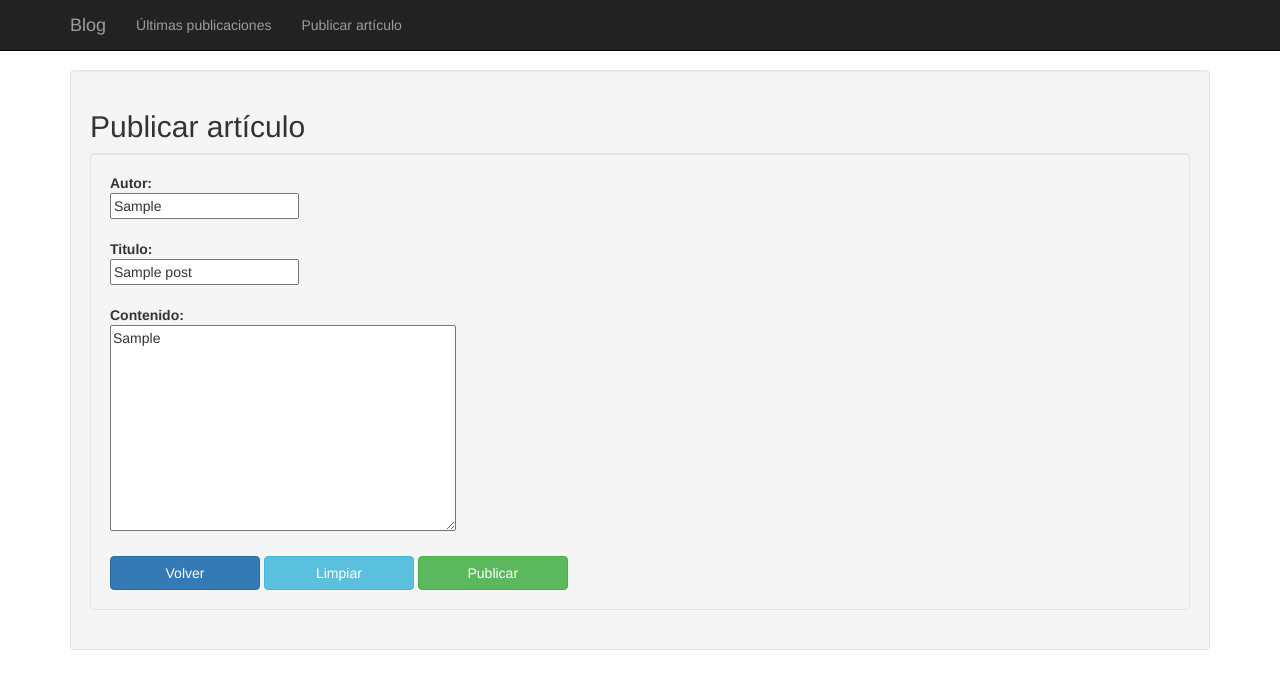
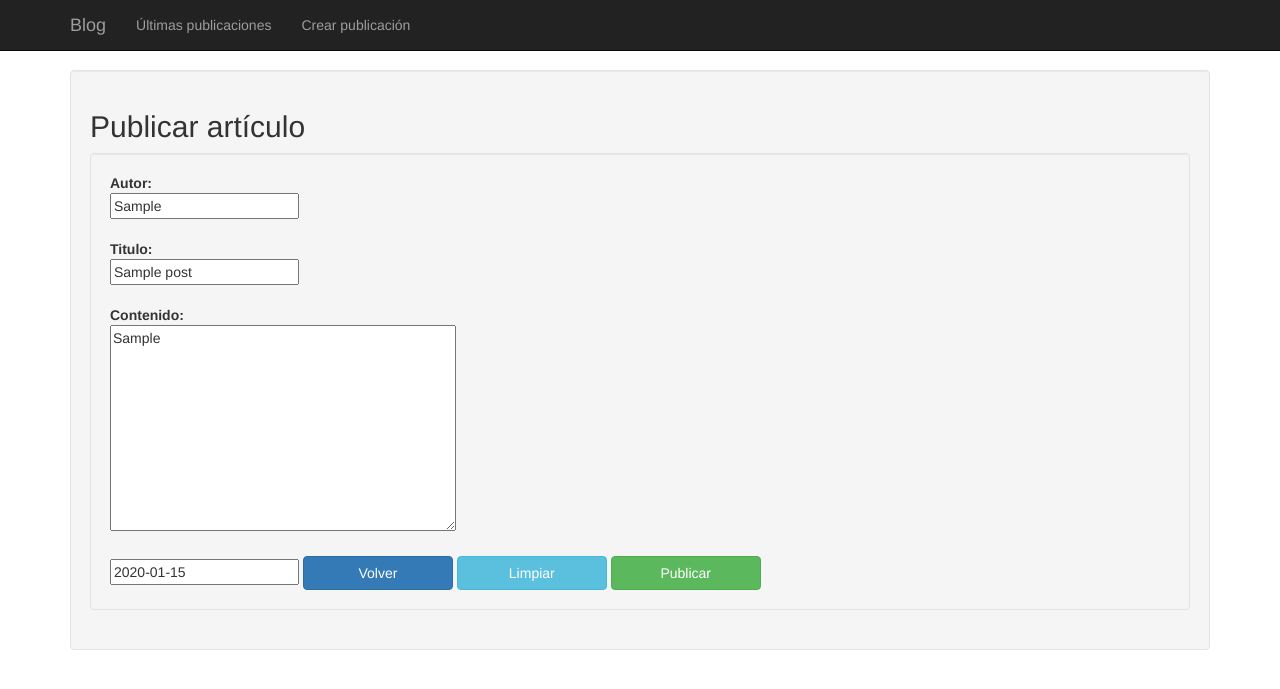
Before and after one commit to argenisosorio/django_blog, a Django app: a page that uses templates/base/base.html in a window 1280 px wide. Shown: the top 689 px of the page. Run offline with Django 3.2, Linux system fonts and the light colour scheme; tables that the repository leaves empty hold one stand-in row (values such as "Sample post"); some libraries are stand-ins or nearby versions.

Commit message:
Modificaciones en los forms

```diff
--- a/app_blog/forms.py
+++ b/app_blog/forms.py
@@ -15,7 +15,6 @@
             'autor',
             'titulo',
             'cuerpo',
-            'fecha',
         ]
 
         widgets = {
@@ -31,8 +30,4 @@
                 'class':'form-control input-md',
                 'style': 'min-width: 0; width: 50%; display: inline;',
             }),
-            'fecha': forms.TextInput(attrs={
-                'class':'form-control input-md',
-                'style': 'min-width: 0; width: 50%;',
-            }),
         }
--- a/static/css/theme.css
+++ b/static/css/theme.css
@@ -29,6 +29,6 @@
 	text-align: justify;
 }
 
-#id_fecha {
+#id_fechaa {
   display: none;
 }
--- a/templates/base/base.html
+++ b/templates/base/base.html
@@ -53,7 +53,7 @@
             <li><a href="{% url 'post_lista' %}">Últimas publicaciones</a></li>
           </ul>
           <ul class="nav navbar-nav">
-            <li><a href="{% url 'post_nuevo' %}">Publicar artículo</a></li>
+            <li><a href="{% url 'post_nuevo' %}">Crear publicación</a></li>
           </ul>
         </div>
       </div>
```
